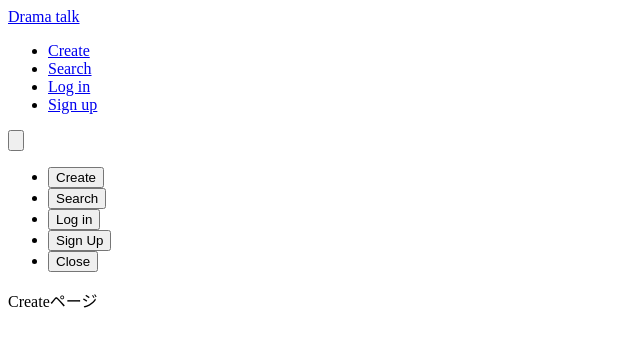
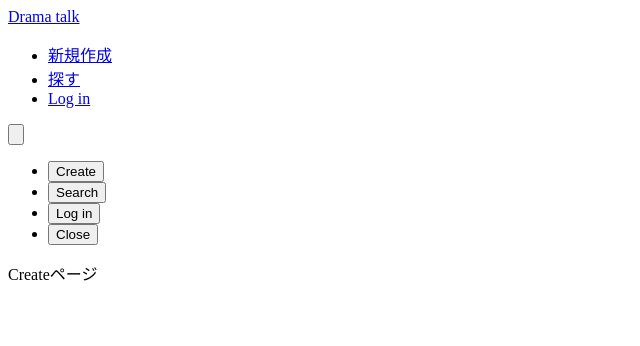
Before and after one commit to phihash/dramatalk, a Next.js app: page /create in a window 1280 px wide. Both pictures are taken after a click on the button 16 px from the left and 140 px from the top of the page. Shown: the top 346 px of the page, without its empty margins (0-640 px from the left). Built offline with nearby package versions, Linux system fonts and the light colour scheme.

Commit message:
sign upボタン削除した

```diff
--- a/components/Header.tsx
+++ b/components/Header.tsx
@@ -19,25 +19,20 @@ const Header = () => {
       </Link>
 
       <nav className="hidden md:block">
-        <ul className="flex items-center space-x-4">
+        <ul className="flex items-center space-x-12">
           <li>
             <Link href="/create" legacyBehavior>
-              <a className={`text-gray-600`}>Create</a>
+              <a className={`text-gray-800 font-bold border-slate-500 hover:border-b-4`}>新規作成</a>
             </Link>
           </li>
           <li>
             <Link href="/search" legacyBehavior>
-              <a className={`text-gray-600`}>Search</a>
+              <a className={`text-gray-800 font-bold border-slate-500 hover:border-b-4`}>探す</a>
             </Link>
           </li>
-          <li>
+          <li className="bg-blue-600 p-3 rounded font-bold hover:bg-blue-500">
             <Link href="/login" legacyBehavior>
-              <a className={`text-gray-600`}>Log in</a>
-            </Link>
-          </li>
-          <li className="bg-blue-600 p-3 rounded">
-            <Link href="/signup" legacyBehavior>
-              <a className={`text-white`}>Sign up</a>
+              <a className={`text-white`}>Log in</a>
             </Link>
           </li>
         </ul>
@@ -66,18 +61,18 @@ const Header = () => {
         <>
 
         <nav className="md:hidden fixed inset-0 flex items-center justify-center bg-white z-10">
-
-          <ul className="space-y-6">
+          <ul className="space-y-12 w-1/2">
             <li>
               <Link href="/create" legacyBehavior>
-                <button className="block rounded-lg bg-sky-500 px-16 py-3 text-center text-sm font-semibold text-white outline-none ring-gray-300 transition duration-100 hover:bg-sky-400 focus-visible:ring active:bg-gray-600 md:text-base">
+                <button className="block rounded-lg bg-sky-500 w-full px-16 py-4 text-center text-sm font-bold text-white  text-lg outline-none ring-gray-300 transition duration-100 hover:bg-sky-400 focus-visible:ring active:bg-gray-600 ">
                   Create
                 </button>
               </Link>
             </li>
             <li>
               <Link href="/search" legacyBehavior>
-              <button className="block rounded-lg bg-sky-500 px-16 py-3 text-center text-sm font-semibold text-white outline-none ring-gray-300 transition duration-100 hover:bg-sky-400 focus-visible:ring active:bg-gray-600 md:text-base">
+              <button className="block rounded-lg bg-sky-500 w-full px-16 py-4 text-center text-sm font-bold text-white  text-lg outline-none ring-gray-300 transition duration-100 hover:bg-sky-400 focus-visible:ring active:bg-gray-600 ">
+
 
                   Search
                 </button>
@@ -85,23 +80,15 @@ const Header = () => {
             </li>
             <li>
               <Link href="/login" legacyBehavior>
-              <button className="block rounded-lg bg-sky-500 px-16 py-3 text-center text-sm font-semibold text-white outline-none ring-gray-300 transition duration-100 hover:bg-sky-400 focus-visible:ring active:bg-gray-600 md:text-base">
+              <button className="block rounded-lg bg-blue-600 w-full px-16 py-4 text-center text-sm font-bold text-white  text-lg outline-none ring-gray-300 transition duration-100 hover:bg-blue-500 focus-visible:ring active:bg-gray-600 ">
+
 
                   Log in
                 </button>
               </Link>
             </li>
             <li>
-              <Link href="/signup" legacyBehavior>
-              <button className="block rounded-lg bg-sky-500 px-16 py-3 text-center text-sm font-semibold text-white outline-none ring-gray-300 transition duration-100 hover:bg-sky-400 focus-visible:ring active:bg-gray-600 md:text-base">
-
-
-                  Sign Up
-                </button>
-              </Link>
-            </li>
-            <li>
-              <button onClick={toggleMenu} className="block rounded-lg bg-blue-800 px-16 py-3 text-center text-sm font-semibold text-white outline-none ring-gray-300 transition duration-100 hover:bg-blue-600 focus-visible:ring active:bg-gray-600 md:text-base">
+            <button onClick={toggleMenu} className="block rounded-lg bg-gray-500 w-full px-16 py-4 text-center text-sm font-bold text-white  text-lg outline-none ring-gray-300 transition duration-100 hover:bg-gray-400 focus-visible:ring active:bg-gray-600 ">
                   Close
                 </button>
             </li>
```
